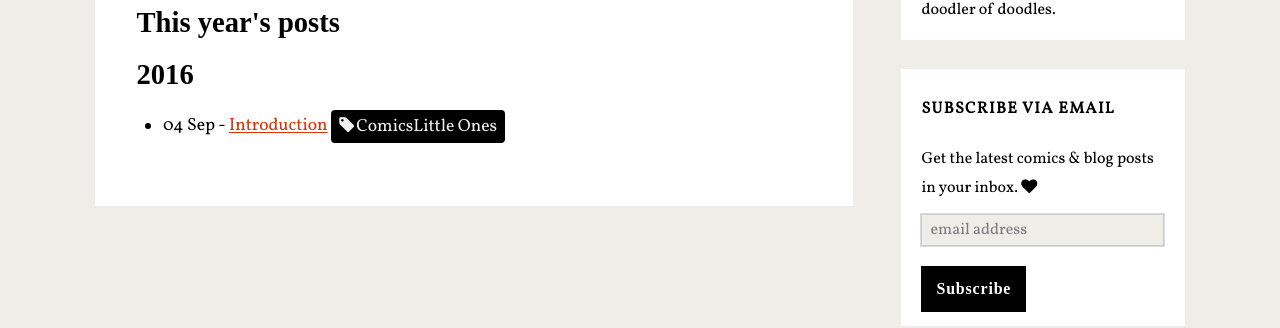
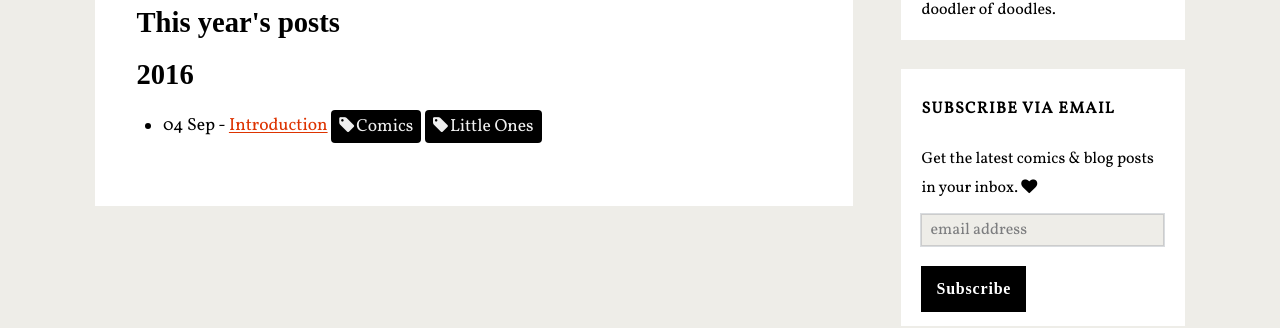
Before and after one commit to randideo/randideo.github.io, a Jekyll site: the page built from blog.html, in a window 1280 px wide. Shown: the part 255-583 px from the top of the page. Built offline with Jekyll 4.4.1, drawn with Linux system fonts in a browser that asks for light colours; nearby versions of some CDN libraries; some web fonts are replaced; comment, search, counter and statistics services are not loaded.

Commit message:
Update blog.html

```diff
--- a/blog.html
+++ b/blog.html
@@ -16,7 +16,10 @@
         <ul class="past">
       {% endif %}
     {% endunless %}
-      <li><time>{{ post.date | date:"%d %b" }}</time> - <a href="{{ post.url }}">{{ post.title }}</a> <a style="color: #efefef;" href="#{{ tag | slugify }}" class="codinfox-tag-mark"><i class="fa fa-tag" style="padding-right: 2px;" aria-hidden="true"></i>{{ post.tags }}</a></li>
+      <li><time>{{ post.date | date:"%d %b" }}</time> - <a href="{{ post.url }}">{{ post.title }}</a>
+        {% for tags in post.tags %}
+        <a style="color: #efefef;" href="#{{ tag | slugify }}" class="codinfox-tag-mark"><i class="fa fa-tag" style="padding-right: 2px;" aria-hidden="true"></i>{{ tags }}</a> {% endfor %}
+          </li>
   {% endfor %}
   </ul>
 
```
